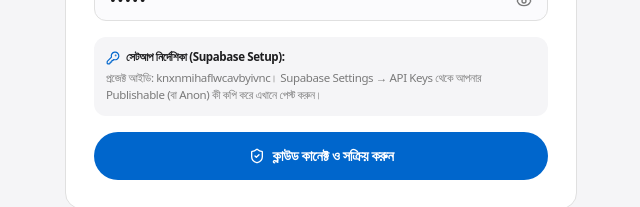
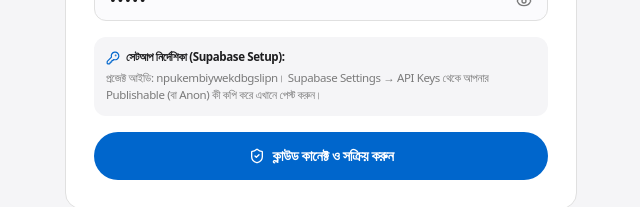
Before and after one commit to appsxo/dimkhata, a React (Vite) app: page / in a window 1280 px wide. Shown: the part 462-669 px from the top of the page, without its empty margins (319-959 px from the left). Built offline with nearby package versions, Linux system fonts and the light colour scheme; no server answers.

Commit message:
feat: update Supabase project ID to npukembiywekdbgslipn and sync project URLs

```diff
--- a/src/features/SupabaseSetupGateView.tsx
+++ b/src/features/SupabaseSetupGateView.tsx
@@ -337,8 +337,8 @@ export const SupabaseSetupGateView: React.FC<SupabaseSetupGateViewProps> = ({
                 </div>
                 <p>
                   {t(
-                    'প্রজেক্ট আইডি: knxnmihaflwcavbyivnc। Supabase Settings → API Keys থেকে আপনার Publishable (বা Anon) কী কপি করে এখানে পেস্ট করুন।',
-                    'Project ID: knxnmihaflwcavbyivnc. Copy your Publishable or Anon key from Supabase Settings → API Keys.'
+                    `প্রজেক্ট আইডি: ${DEFAULT_SUPABASE_PROJECT_ID}। Supabase Settings → API Keys থেকে আপনার Publishable (বা Anon) কী কপি করে এখানে পেস্ট করুন।`,
+                    `Project ID: ${DEFAULT_SUPABASE_PROJECT_ID}. Copy your Publishable or Anon key from Supabase Settings → API Keys.`
                   )}
                 </p>
               </div>
--- a/src/lib/supabase.ts
+++ b/src/lib/supabase.ts
@@ -6,7 +6,7 @@
 
 import { createClient, SupabaseClient } from '@supabase/supabase-js';
 
-export const DEFAULT_SUPABASE_PROJECT_ID = 'knxnmihaflwcavbyivnc';
+export const DEFAULT_SUPABASE_PROJECT_ID = 'npukembiywekdbgslipn';
 export const DEFAULT_SUPABASE_URL = `https://${DEFAULT_SUPABASE_PROJECT_ID}.supabase.co`;
 export const SUPABASE_CONFIG_STORAGE_KEY = 'dimkhata_supabase_config';
 
```
Also changed, not shown: 2 other files (tests, documents, lock files or other folders).
